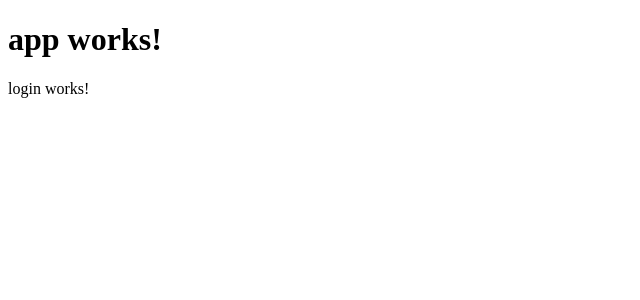
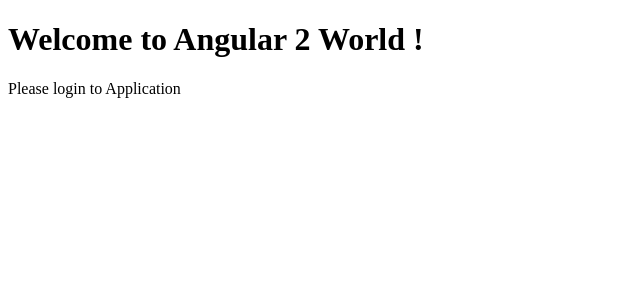
Before and after one commit to dearmohseen/my-mart, an Angular app: page / in a window 1280 px wide. Shown: the top 300 px of the page, without its empty margins (0-640 px from the left). Built offline with nearby package versions, Linux system fonts and the light colour scheme.

Commit message:
Updated Login Code

```diff
--- a/src/app/app.component.ts
+++ b/src/app/app.component.ts
@@ -6,5 +6,5 @@
   styleUrls: ['./app.component.css']
 })
 export class AppComponent {
-  title = 'app works!';
+  title = 'Welcome to Angular 2 World !';
 }
--- a/src/app/app.module.ts
+++ b/src/app/app.module.ts
@@ -1,6 +1,6 @@
 import { BrowserModule } from '@angular/platform-browser';
 import { NgModule } from '@angular/core';
-import { FormsModule } from '@angular/forms';
+import { ReactiveFormsModule } from '@angular/forms';
 import { HttpModule } from '@angular/http';
 
 import { AppComponent } from './app.component';
@@ -13,7 +13,7 @@
   ],
   imports: [
     BrowserModule,
-    FormsModule,
+    ReactiveFormsModule,
     HttpModule
   ],
   providers: [],
--- a/src/app/login/login.component.html
+++ b/src/app/login/login.component.html
@@ -1,3 +1 @@
-<p>
-  login works!
-</p>
+<p> Please login to Application </p>
--- a/src/app/login/login.component.ts
+++ b/src/app/login/login.component.ts
@@ -1,14 +1,25 @@
 import { Component, OnInit } from '@angular/core';
+import { ReactiveFormsModule, FormBuilder, FormGroup} from '@angular/forms';
 
 @Component({
   selector: 'app-login',
   templateUrl: './login.component.html',
   styleUrls: ['./login.component.css']
 })
+
 export class LoginComponent {
 
-  constructor() { }
+    loginForm: FormGroup;
 
+    constructor( formBuilder: FormBuilder ) {
 
+    this.loginForm = formBuilder.group({
+
+        username : '',
+        password : ''
+
+    });
+
+  }
 
 }
```
